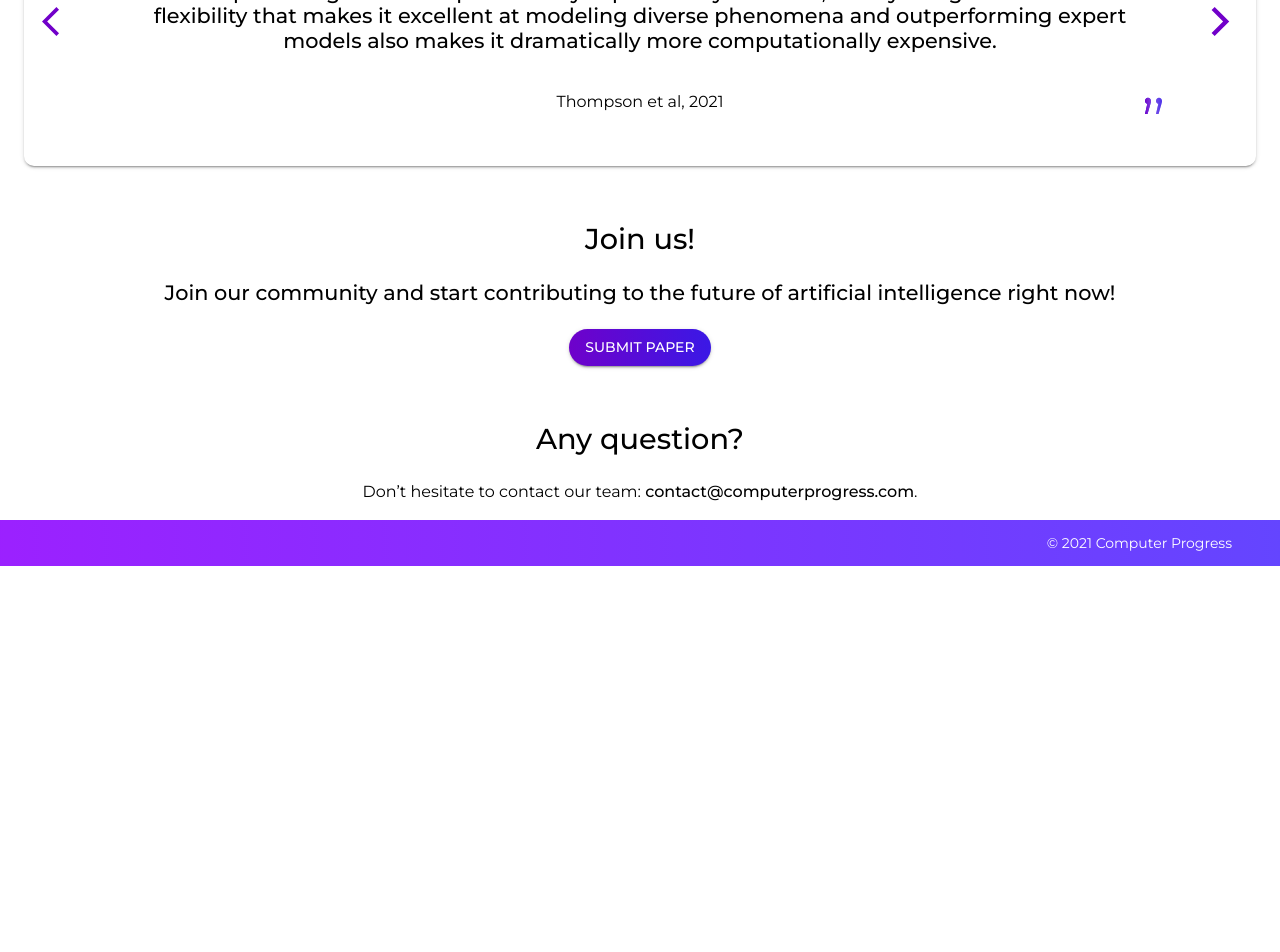
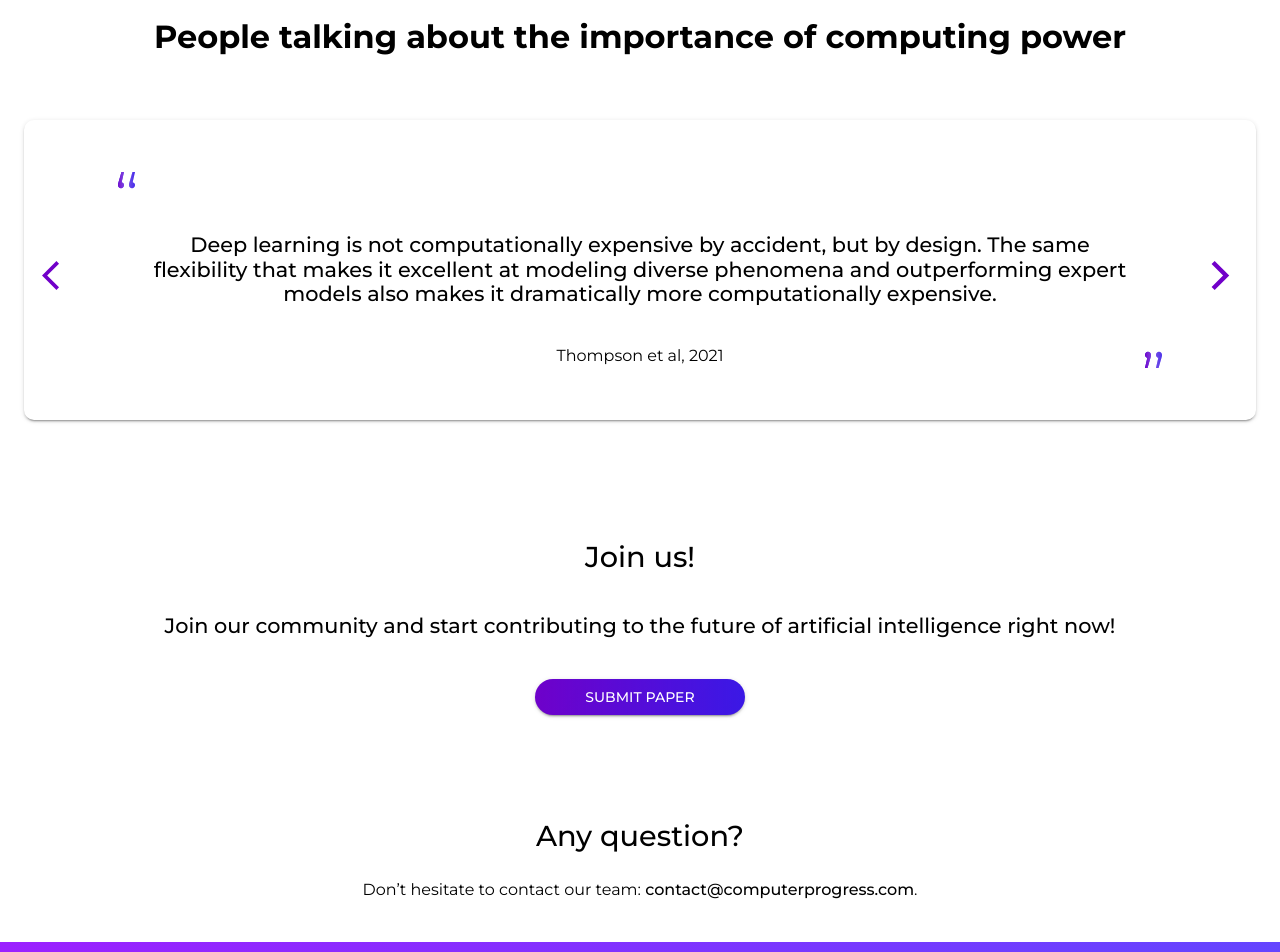
Before and after one commit to Computer-Progress/computerprogress.com, a Next.js app: page /collaborate in a window 1280 px wide. Shown: the part 1000-1952 px from the top of the page. Before the commit the page ends 1566 px from the top, so only its background shows below. Built offline with nearby package versions, Linux system fonts and the light colour scheme.

Commit message:
fix(collaborate): increase margin between sections

```diff
--- a/containers/Collaborate/index.js
+++ b/containers/Collaborate/index.js
@@ -8,31 +8,38 @@ import {
   ListItemText,
   Chip,
   Typography,
-  Card,
+  Box,
 } from "@material-ui/core";
 
 import PageTemplate from "../../components/PageTemplate";
 
 import CollaborateImportance from "../../components/CollaborateImportance";
-import CollaborateJoin from "../../components/CollaborateJoin";
 import CollaborateQuestion from "../../components/CollaborateQuestion";
 
-import { StyledBox, StyledTypographyBody1, StyledListIcon } from "./styles";
+import {
+  StyledFlexboxSection,
+  StyledBox,
+  StyledTypographyBody1,
+  StyledListIcon,
+  StyledButton,
+} from "./styles";
 
 export default function Collaborate() {
   return (
     <ThemeProvider theme={MuiTheme}>
       <PageTemplate>
-        <StyledBox>
+        {/* Learn how to report computing power */}
+        <StyledFlexboxSection>
+          <Box mb={8}>
             <Typography variant="h1" align="center">
               Learn how to report computing power
             </Typography>
-        </StyledBox>
+          </Box>
 
           <StyledBox>
             <StyledTypographyBody1>
-            Two are the most usual ways used to report the computational burden
-            of Deep Learning:
+              Two are the most usual ways used to report the computational
+              burden of Deep Learning:
             </StyledTypographyBody1>
           </StyledBox>
 
@@ -43,8 +50,8 @@ export default function Collaborate() {
           <StyledBox>
             <StyledTypographyBody1>
               The number of floating-point operations required for a single pass
-            (i.e. weight adjustment), also measurable using multiply-adds, in a
-            given deep learning model.
+              (i.e. weight adjustment), also measurable using multiply-adds, in
+              a given deep learning model.
             </StyledTypographyBody1>
           </StyledBox>
 
@@ -61,7 +68,8 @@ export default function Collaborate() {
                 <ListItemText
                   primary={
                     <>
-                    <Chip label="Gigaflops" /> or <Chip label="Multiply-adds" />
+                      <Chip label="Gigaflops" /> or{" "}
+                      <Chip label="Multiply-adds" />
                     </>
                   }
                 />
@@ -91,7 +99,9 @@ export default function Collaborate() {
                 <ListItemIcon>
                   <StyledListIcon />
                 </ListItemIcon>
-              <ListItemText primary={<Chip label="TPU, GPU and CPU model" />} />
+                <ListItemText
+                  primary={<Chip label="TPU, GPU and CPU model" />}
+                />
               </ListItem>
 
               <ListItem>
@@ -113,18 +123,46 @@ export default function Collaborate() {
               </ListItem>
             </List>
           </StyledBox>
+        </StyledFlexboxSection>
+
+        {/* People talking about the importance of computing power */}
+        <StyledFlexboxSection>
+          <Box mb={8}>
+            <Typography variant="h1" align="center">
+              People talking about the importance of computing power
+            </Typography>
+          </Box>
 
           <StyledBox>
             <CollaborateImportance />
           </StyledBox>
+        </StyledFlexboxSection>
+
+        {/* Join us! */}
+        <StyledFlexboxSection>
+          {/* <CollaborateJoin /> */}
 
           <StyledBox>
-          <CollaborateJoin />
+            <Typography variant="h2" align="center">
+              Join us!
+            </Typography>
           </StyledBox>
 
           <StyledBox>
+            <Typography variant="h3" align="center">
+              Join our community and start contributing to the future of
+              artificial intelligence right now!
+            </Typography>
+          </StyledBox>
+
+          <StyledBox display="flex" justifyContent="center">
+            <StyledButton>Submit paper</StyledButton>
+          </StyledBox>
+        </StyledFlexboxSection>
+
+        <StyledFlexboxSection>
           <CollaborateQuestion />
-        </StyledBox>
+        </StyledFlexboxSection>
       </PageTemplate>
     </ThemeProvider>
   );
--- a/containers/Collaborate/styles.js
+++ b/containers/Collaborate/styles.js
@@ -1,9 +1,13 @@
 import styled from "styled-components";
 
-import { Box, ListItem, Typography } from "@material-ui/core";
+import { Box, Button, ListItem, Typography } from "@material-ui/core";
+
+export const StyledFlexboxSection = styled(Box).attrs({
+  my: 5,
+})``;
 
 export const StyledBox = styled(Box).attrs({
-  my: 2,
+  mt: 5,
 })``;
 
 export const StyledTypographyBody1 = styled(Typography).attrs({
@@ -17,3 +21,21 @@ export const StyledListIcon = styled.div`
   border-radius: 50%;
   background-color: #ffffff;
 `;
+
+export const StyledButton = styled(Button).attrs({
+  color: "primary",
+  variant: "contained",
+})`
+  padding-right: 50px !important;
+  padding-left: 50px !important;
+
+  border-radius: 100px !important;
+
+  color: white !important;
+  background: linear-gradient(
+      268.88deg,
+      rgba(255, 255, 255, 0.1) -7.38%,
+      #7100c9 104.79%
+    ),
+    #2000e5 !important;
+`;
```
Lines whose indentation alone changed are shown as unchanged.
